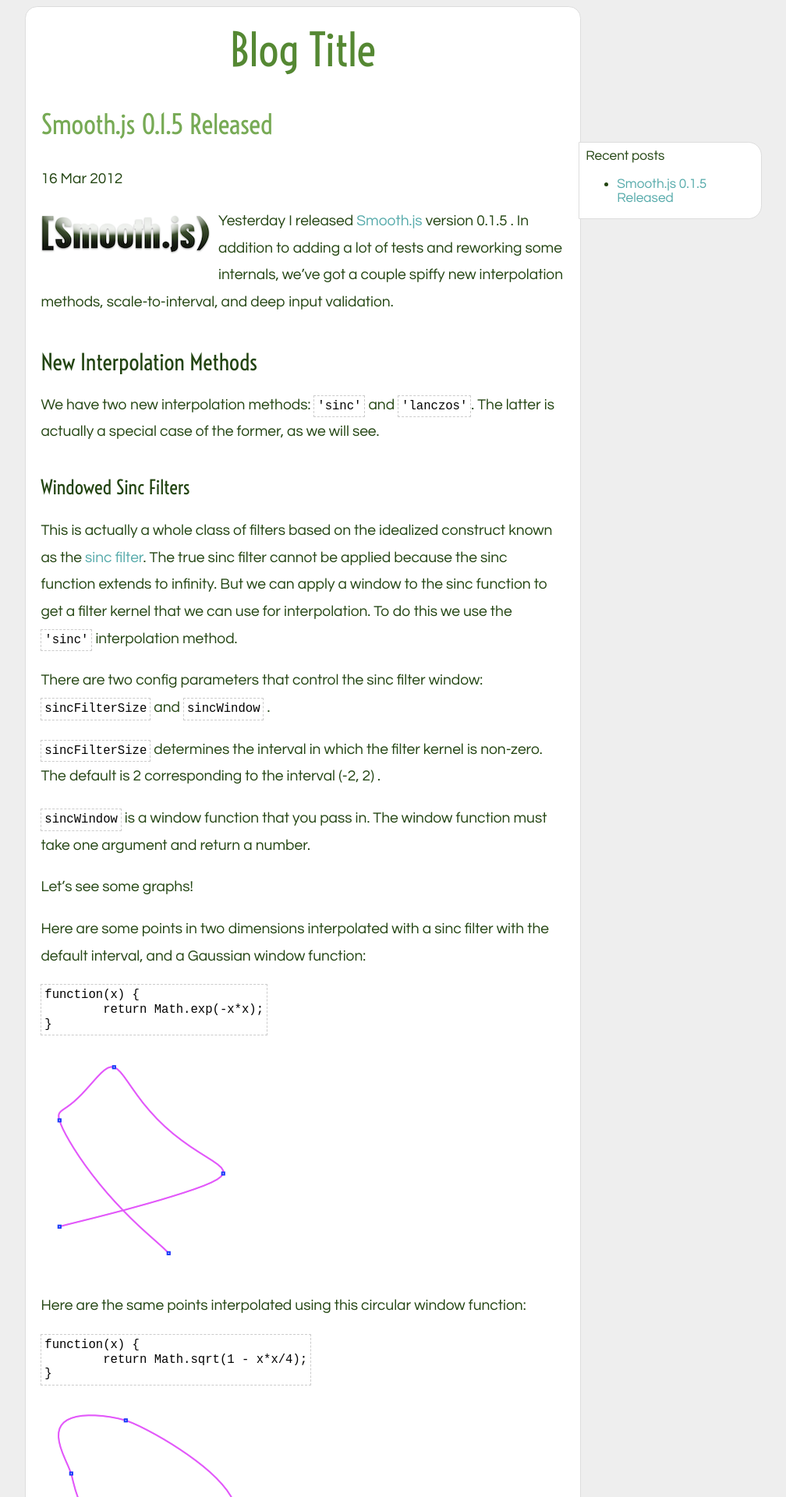
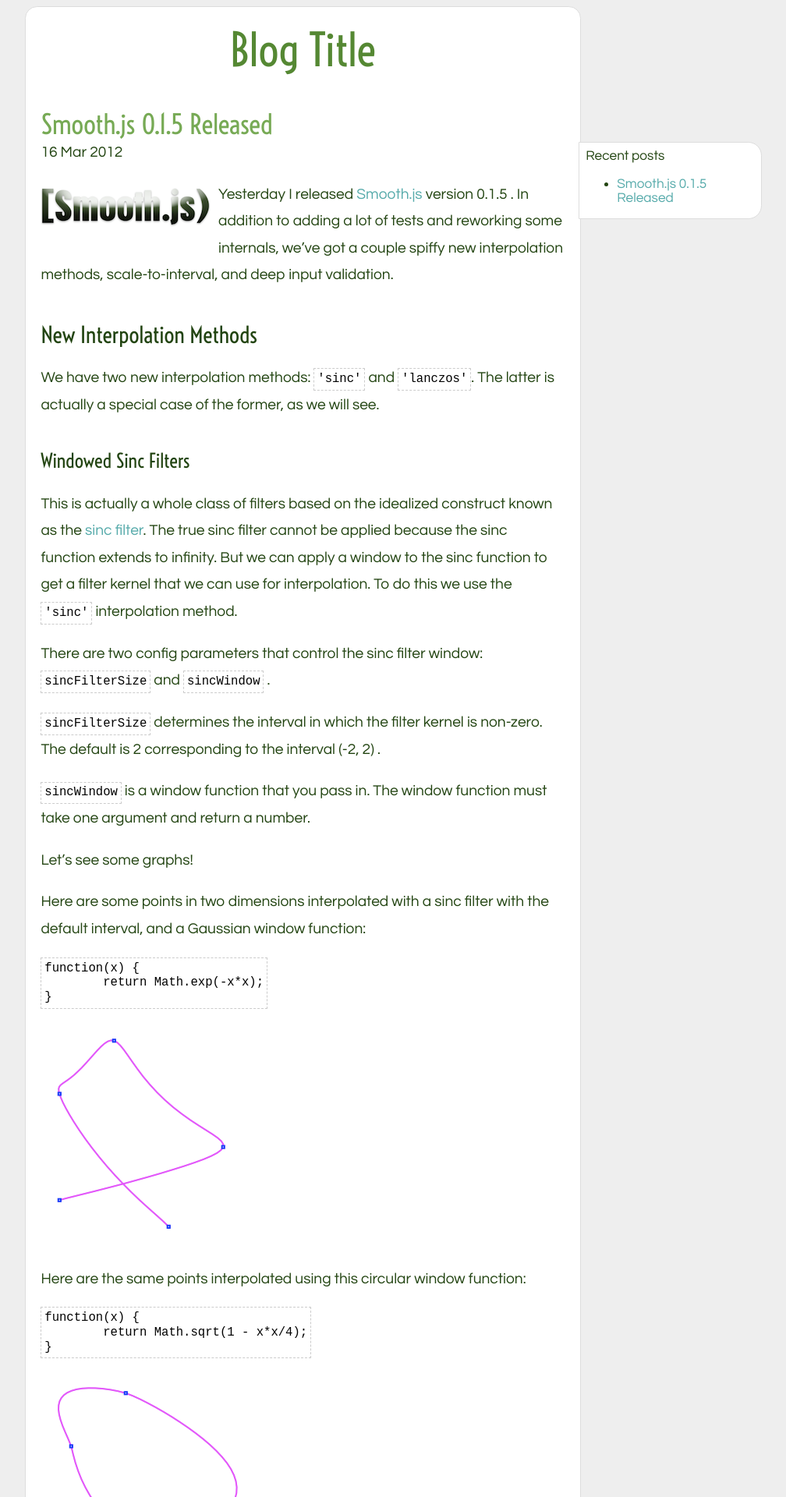
Before and after one commit to osuushi/osuushi.github.com, a Jekyll site: the page built from index.html, in a window 1280 px wide. Shown: the top 1920 px of the page at 78% size, without its empty margins (194-1202 px from the left). Built offline with Jekyll 4.4.1, drawn with Linux system fonts in a browser that asks for light colours.

Commit message:
Adjust date and title format

```diff
--- a/css/blog.css
+++ b/css/blog.css
@@ -26,7 +26,7 @@ div#title {
 	text-align:center;
 }
 
-div#date {
+div#post-date {
 	font-size:.8em;
 	color:black;
 }
@@ -35,7 +35,6 @@ div.post-title {
 	font-family: 'Voltaire';
 	font-size: 1.8em;
 	color: #7A5;
-	margin-bottom: 1em;
 }
 
 a:link, a:visited{
```
